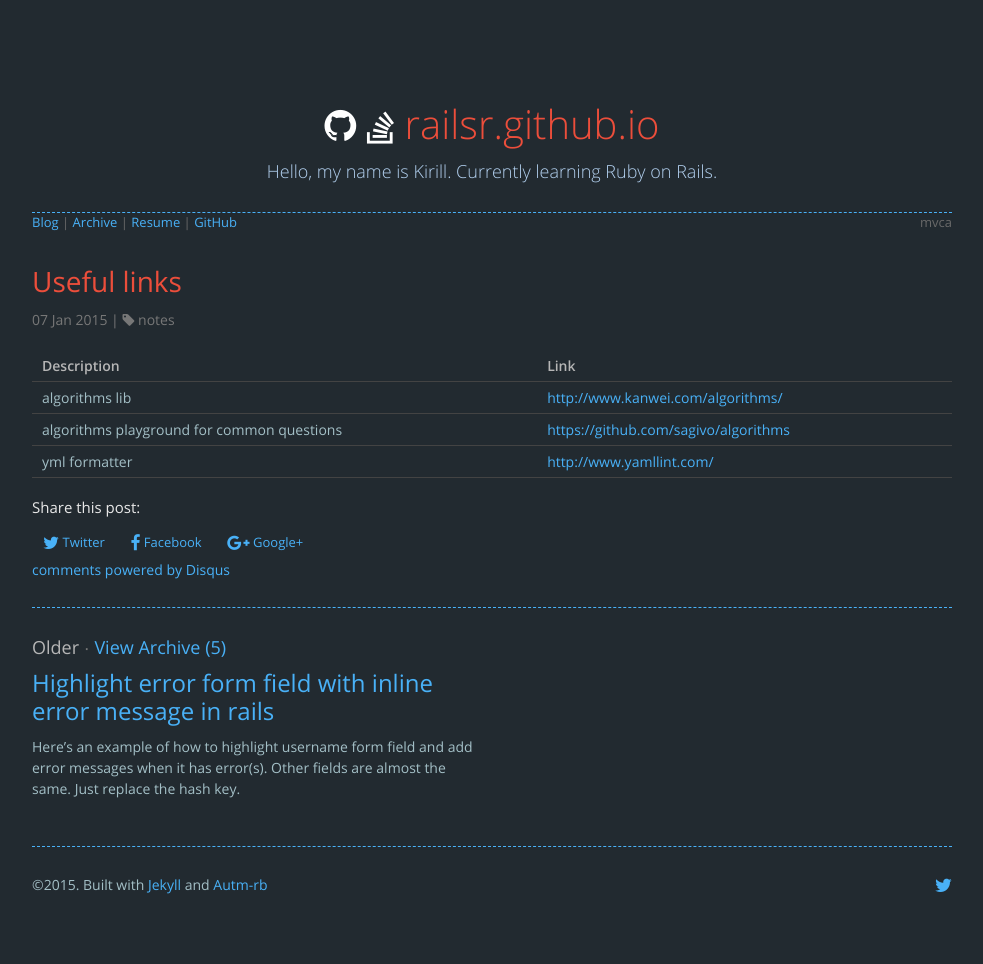
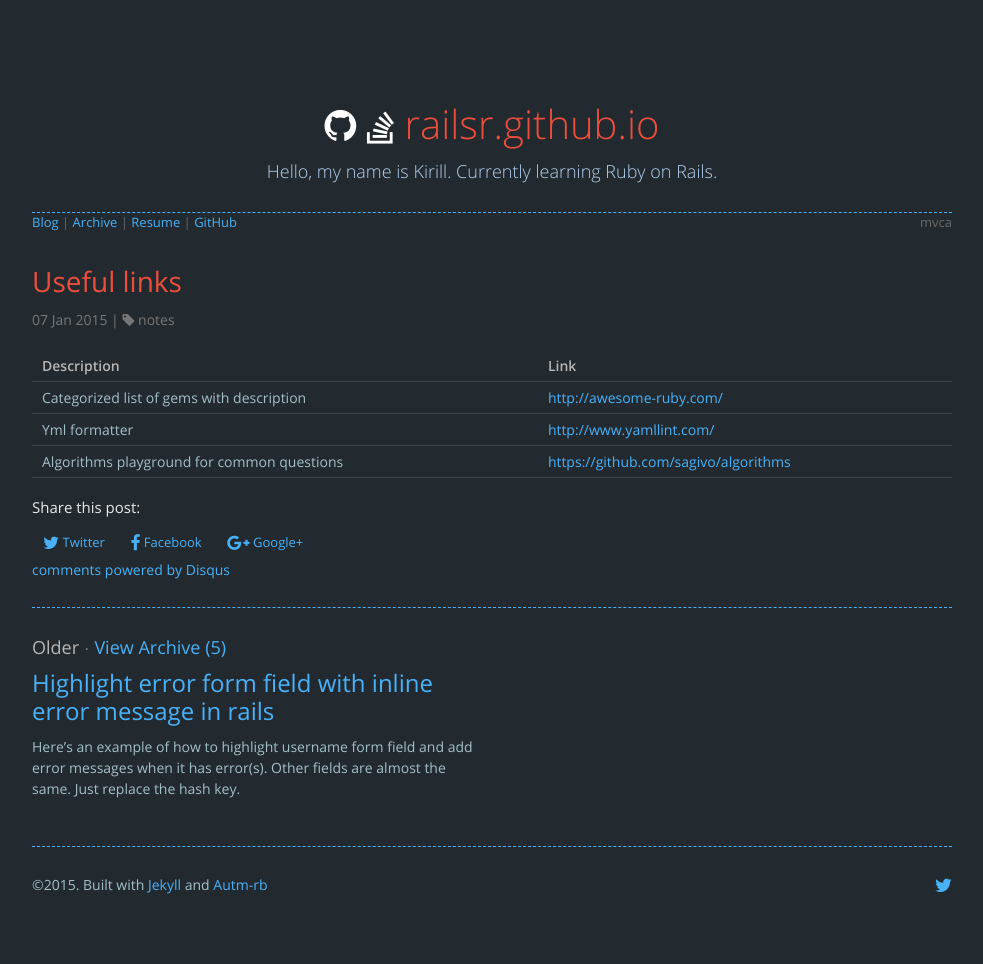
Before and after one commit to railsr/railsr.github.io, a Jekyll site: the page built from _posts/2015-01-07-useful-links.md, in a window 1280 px wide. Shown: the whole page, without its empty margins (148-1131 px from the left). Built offline with Jekyll 4.4.1, drawn with Linux system fonts in a browser that asks for light colours; nearby versions of some CDN libraries; comment, search, counter and statistics services are not loaded.

Commit message:
updated useful-links

```diff
--- a/_posts/2015-01-07-useful-links.md
+++ b/_posts/2015-01-07-useful-links.md
@@ -3,25 +3,9 @@ title: "Useful links"
 tags: [notes]
 ---
 
-<table>
-	<thead>
-		<tr>
-			<th>Description</th>
-			<th>Link</th>
-		</tr>
-	</thead>
-	<tbody>
-		<tr>
-			<td>algorithms lib</td>
-			<td><a href="http://www.kanwei.com/algorithms/">http://www.kanwei.com/algorithms/</a></td>
-		</tr>
-		<tr>
-			<td>algorithms playground for common questions</td>
-			<td><a href="https://github.com/sagivo/algorithms">https://github.com/sagivo/algorithms</a></td>
-		</tr>
-		<tr>
-			<td>yml formatter</td>
-			<td><a href="http://www.yamllint.com/">http://www.yamllint.com/</a></td>
-		</tr>
-	</tbody>
-</table>
+
+Description  | Link
+------------- | -------------
+Categorized list of gems with description  | [http://awesome-ruby.com/](http://awesome-ruby.com/)
+Yml formatter | [http://www.yamllint.com/](http://www.yamllint.com/)
+Algorithms playground for common questions | [https://github.com/sagivo/algorithms](https://github.com/sagivo/algorithms)
```
